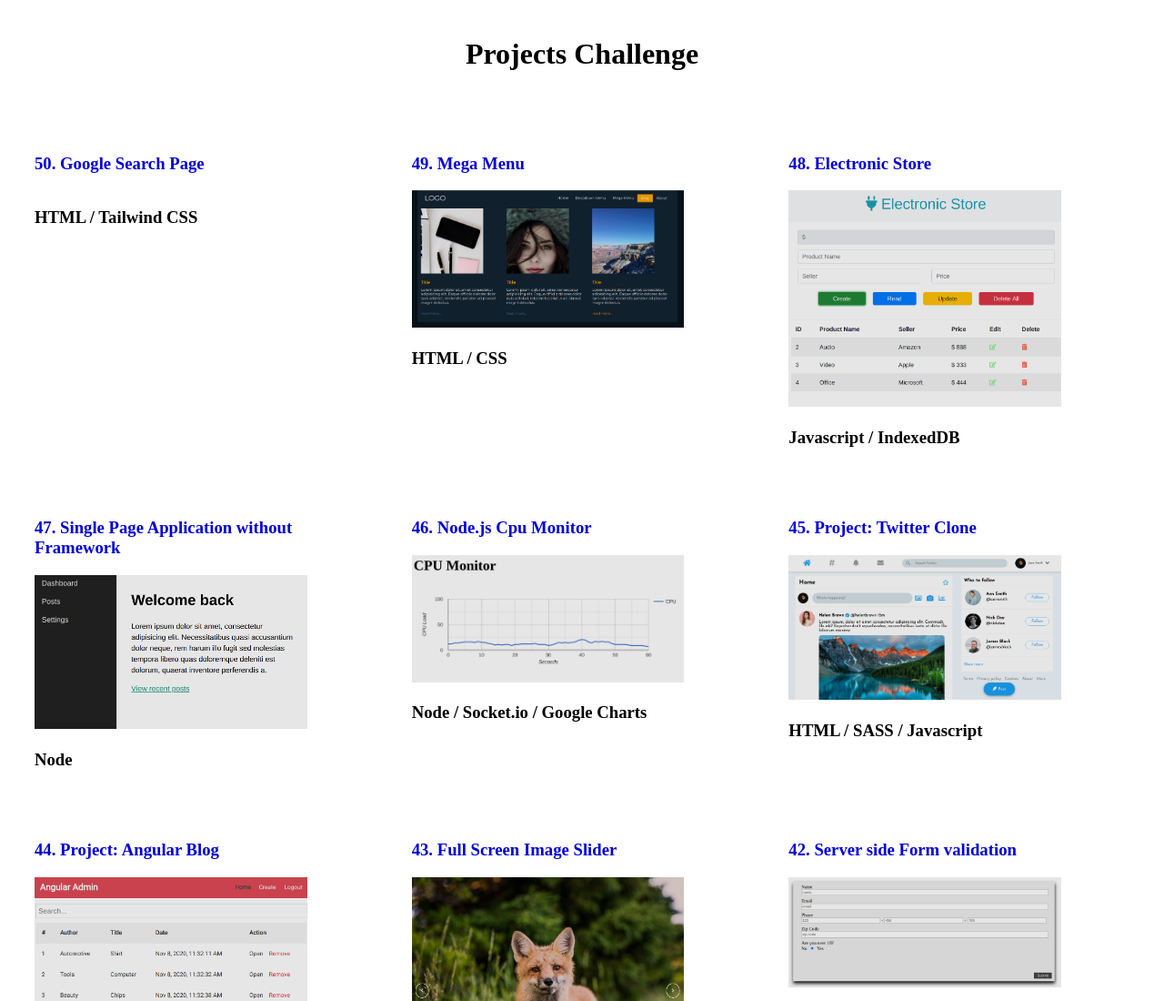
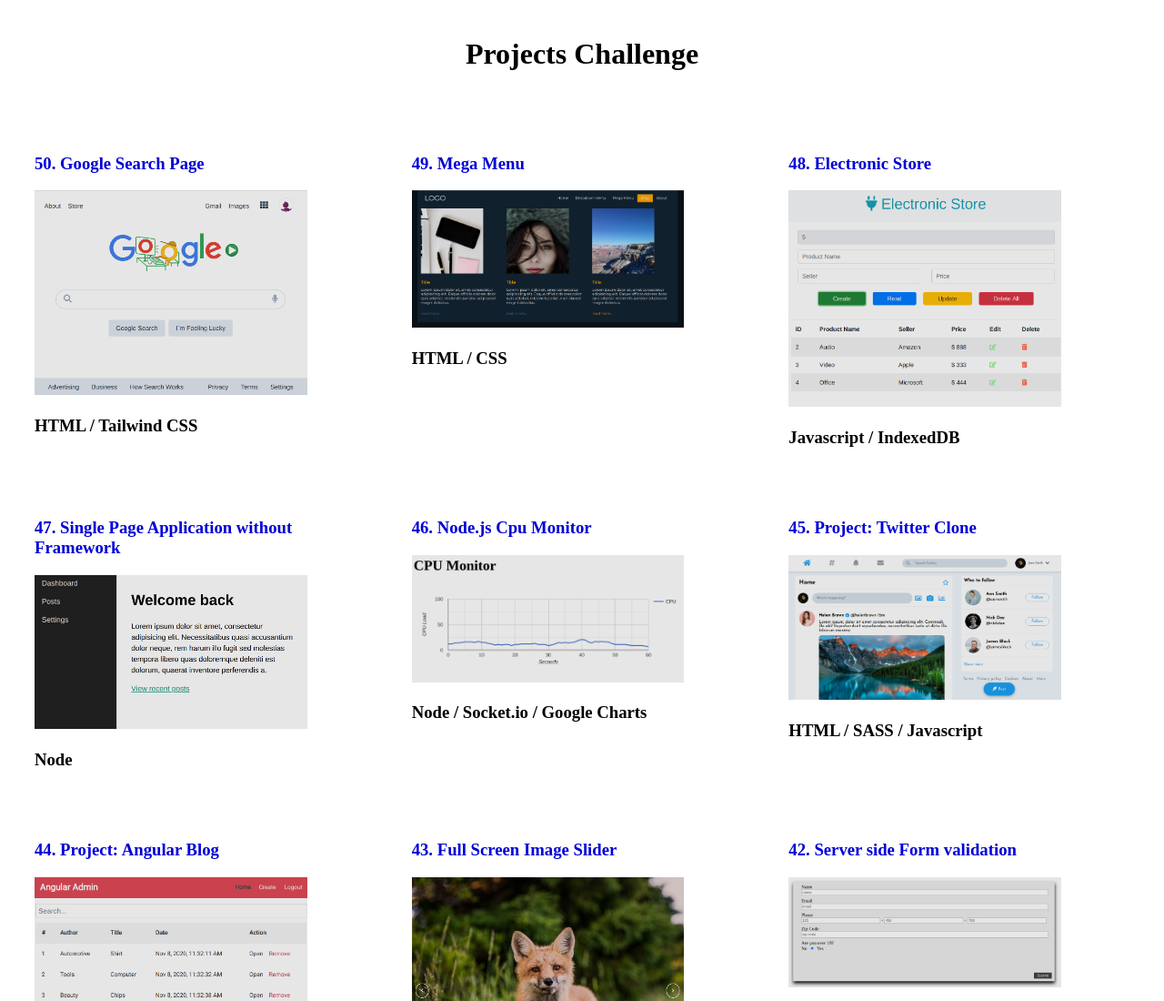
Before and after one commit to iromashko/vanilla-projects, a plain HTML site: page index.html in a window 1280 px wide. Shown: the top 1100 px of the page at 91% size. Drawn offline with Linux system fonts and the light colour scheme.

Commit message:
search preview

```diff
--- a/index.html
+++ b/index.html
@@ -118,7 +118,7 @@
       <div class="project">
         <a target="_blank" href="google-search">
           <h3>50. Google Search Page</h3>
-          <!-- <img src="/_img_previews/mega-menu.png" alt="megamenu" /> -->
+          <img src="/_img_previews/google-search.png" alt="search" />
         </a>
         <h3>HTML / Tailwind CSS</h3>
       </div>
```
Also changed, not shown: _img_previews/google-search.png (added).
